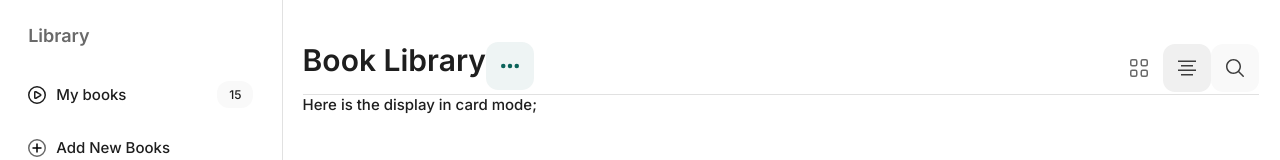
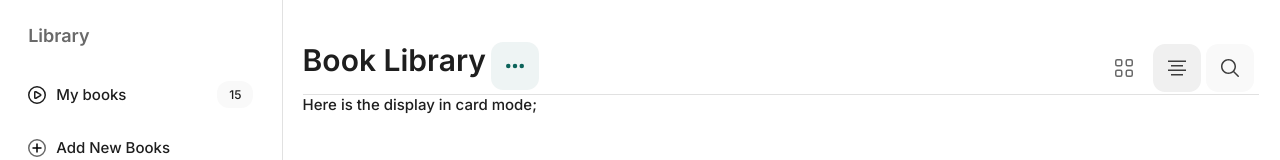
Before and after one commit to Ngoune-Alban/book-app-ui, a React (Create React App) app: page / in a window 1280 px wide. Shown: the top 160 px of the page. Built offline with nearby package versions, Linux system fonts and the light colour scheme.

Commit message:
feat: create commit a space on the header book view icons

```diff
--- a/src/components/headerBook/headerBook.css
+++ b/src/components/headerBook/headerBook.css
@@ -9,6 +9,14 @@
     display: flex;
 }
 
+.headerBook>*>* {
+    margin-right: 5px;
+}
+
+/* .headerBook>*:nth-last-child(1) {
+    margin-right: 0;
+} */
+
 
 h1 {
     margin: 0;
```
